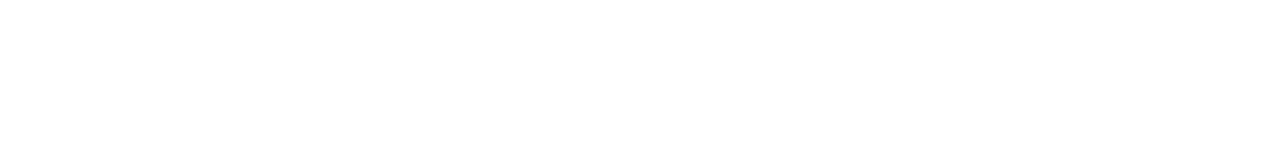
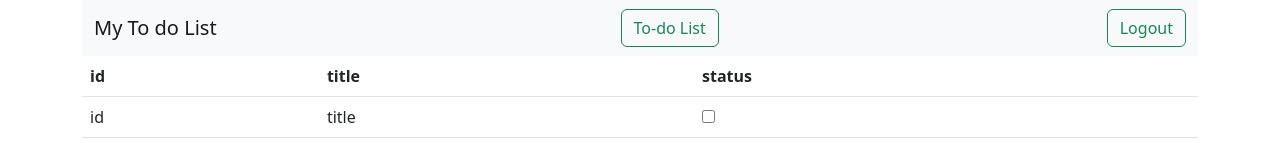
Before and after one commit to praji22/Casestudy-ToDoList, a plain HTML site: page todo.html in a window 1280 px wide. Drawn offline with nearby package versions, Linux system fonts and the light colour scheme.

Commit message:
login and redirection done for the todo list

```diff
--- a/index.js
+++ b/index.js
@@ -1,10 +1,7 @@
-
 function validate(callback){
   let username = document.getElementById("username");
   let password = document.getElementById("password");
-    if(username.value=="admin" && password.value==12345){
-      alert("Valid Name and password");
-      true;
+    if(username.value == "admin" && password.value == "12345"){
       callback();
      }
     else{
@@ -17,3 +14,27 @@ function redirect(){
   window.location.href="todo.html";
 }
 validate(redirect);
+
+function displaylist(){
+  let request = new XMLHttpRequest();
+  request.onreadystatechange = function(){
+      if(this.readyState == 4 && this.status == 200){
+      let response = JSON.parse(this.responseText);
+      let printlist = '';
+      console.log(response.length)
+      for(var i=0; i<response.length; i++){
+          printlist += `<table>
+                      <tr>
+                        <td> ${response[i].id} </td>
+                        <td> ${response[i].title} </td>
+                        <td> <input type="checkbox" id="myCheck" value=${i} ${response[i].completed?"checked disabled":"unchecked"}></td>
+                      </tr>
+                      </table>`;
+
+      }
+      document.getElementById("showlist").innerHTML = printlist;
+    }
+  }
+  request.open("GET","https://jsonplaceholder.typicode.com/todos")
+  request.send()
+}
--- a/style.css
+++ b/style.css
@@ -3,3 +3,6 @@
     height: 70vh;
     margin: auto;
 }
+.navspace{
+    padding-left: 20px;
+}
--- a/todo.html
+++ b/todo.html
@@ -5,8 +5,39 @@
     <meta http-equiv="X-UA-Compatible" content="IE=edge">
     <meta name="viewport" content="width=device-width, initial-scale=1.0">
     <title>my to do list</title>
+    <link href="https://cdn.jsdelivr.net/npm/bootstrap@5.2.3/dist/css/bootstrap.min.css" rel="stylesheet" integrity="sha384-rbsA2VBKQhggwzxH7pPCaAqO46MgnOM80zW1RWuH61DGLwZJEdK2Kadq2F9CUG65" crossorigin="anonymous">
+
 </head>
 <body>
+    <div class="container">
+        <!-- navigation -->
+        <nav class="navbar bg-light">
+          <div class="container-fluid">
+            <a class="navbar-brand">My To do List</a>
+            <button class="btn btn-outline-success" type="submit" onclick="displaylist()">To-do List</button>
+            <button class="btn btn-outline-success" type="submit" onclick="location.href='index.html'">Logout</button>
+          </div>
+        </nav>
+          <!-- navigation -->
+          <table class="table">
+            <thead>
+              <tr>
+                <th scope="col">id</th>
+                <th scope="col">title</th>
+                <th scope="col">status</th>
+             </tr>
+            </thead>
+            <tbody id="showlist">
+              <tr>
+                <td>id</td>
+                <td>title</td>
+                <td><input type="checkbox" id="myCheck"></td>
+              </tr>
+            </tbody>
+          </table>
 
+    </div>
+<script src="https://cdn.jsdelivr.net/npm/bootstrap@5.2.3/dist/js/bootstrap.bundle.min.js" integrity="sha384-kenU1KFdBIe4zVF0s0G1M5b4hcpxyD9F7jL+jjXkk+Q2h455rYXK/7HAuoJl+0I4" crossorigin="anonymous"></script>
+<script src="index.js"></script>
 </body>
 </html>
```
Also changed, not shown: index.html (+4 -3 lines).
